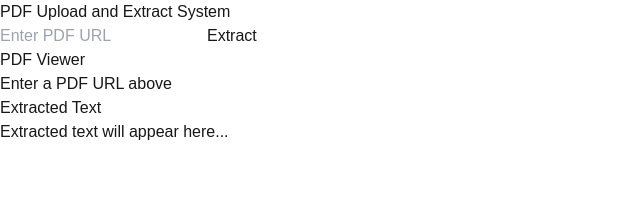
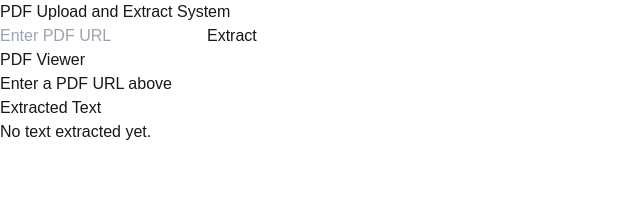
Before and after one commit to Scott2444/PDF-Viewer, a Next.js app in the folder pdf-extract-frontend/: page / in a window 1280 px wide. Shown: the top 210 px of the page, without its empty margins (0-640 px from the left). Built offline with nearby package versions, Linux system fonts and the light colour scheme.

Commit message:
Text Transcription test

```diff
--- a/pdf-extract-frontend/src/app/page.tsx
+++ b/pdf-extract-frontend/src/app/page.tsx
@@ -2,9 +2,18 @@
 
 import { useState } from 'react';
 import PdfViewer from '@/components/PdfViewer';
+import TextTranscript from '@/components/TextTranscript';
+
+// Mock data for testing
+const MOCK_EXTRACTED_DATA = [
+  { text: "This is the first paragraph.", bbox: [10, 10, 200, 30] },
+  { text: "This is the second paragraph.", bbox: [10, 40, 200, 60] },
+  { text: "This is the third paragraph with some longer text that might wrap.", bbox: [10, 70, 200, 100] },
+];
 
 export default function Home() {
   const [pdfUrl, setPdfUrl] = useState<string>('');
+  const [extractedData, setExtractedData] = useState<Array<{text: string, bbox: number[]}>>([]);
   const [isLoading, setIsLoading] = useState<boolean>(false);
   const [error, setError] = useState<string | null>(null);
 
@@ -12,8 +21,8 @@ export default function Home() {
     e.preventDefault();
     if (!pdfUrl) return;
 
-    // We'll implement the actual extraction later
-    console.log(`Will process PDF: ${pdfUrl}`);
+    // Use mock data for now
+    setExtractedData(MOCK_EXTRACTED_DATA);
   };
 
   return (
@@ -54,7 +63,7 @@ export default function Home() {
 
         <div className="border rounded p-4 min-h-[500px]">
           <h2 className="text-xl font-semibold mb-2">Extracted Text</h2>
-          <p className="text-gray-500">Extracted text will appear here...</p>
+          <TextTranscript data={extractedData} />
         </div>
       </div>
     </main>
--- /dev/null
+++ b/pdf-extract-frontend/src/components/TextTranscript.tsx
@@ -0,0 +1,26 @@
+'use client';
+
+interface TextTranscriptProps {
+  data: Array<{text: string, bbox: number[]}>;
+}
+
+const TextTranscript = ({ data }: TextTranscriptProps) => {
+  return (
+    <div className="overflow-y-auto max-h-[600px]">
+      {data.length > 0 ? (
+        data.map((item, index) => (
+          <div
+            key={index}
+            className="p-2 hover:bg-gray-100 cursor-pointer"
+          >
+            {item.text}
+          </div>
+        ))
+      ) : (
+        <p className="text-gray-500">No text extracted yet.</p>
+      )}
+    </div>
+  );
+};
+
+export default TextTranscript;
```
